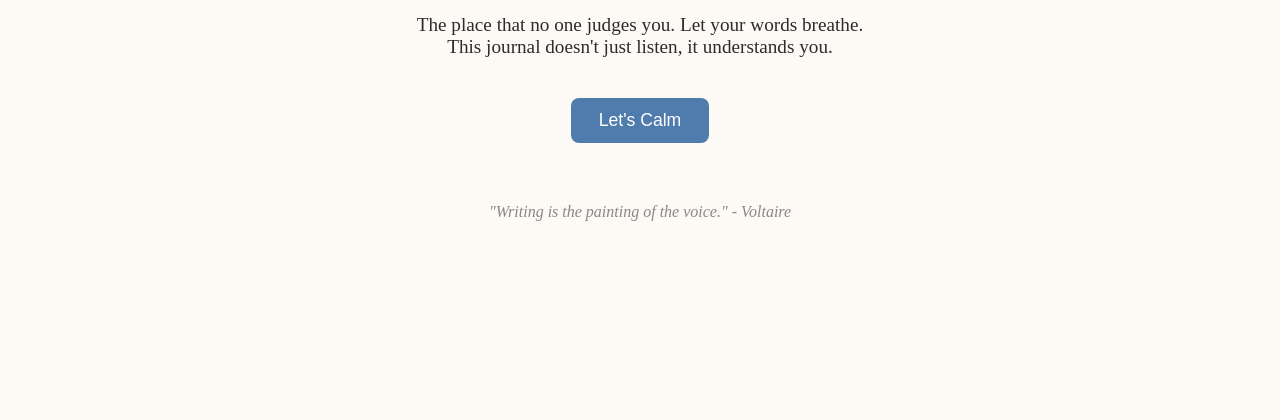
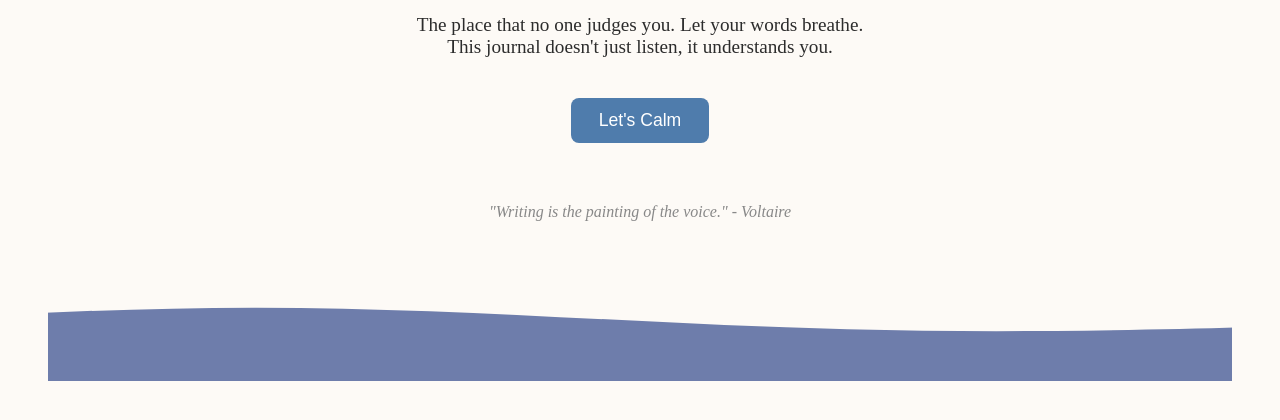
Before and after one commit to AlexNT-maker/Journalling_responds, a Flask app: page / in a window 1280 px wide. Shown: the part 287-707 px from the top of the page. Run offline with Flask 3, Linux system fonts and the light colour scheme.

Commit message:
Wave animation created with svg has been added on index.html

```diff
--- a/static/style.css
+++ b/static/style.css
@@ -134,3 +134,45 @@ body.dark-mode {
 #bubble:checked + .bubble:after {
     transform: rotate(-215deg);
 }
+
+
+.wave-container {
+    position: relative;
+    width: 100%;
+    height: 100px;
+    overflow: hidden;
+    margin-top: 60px;
+}
+
+.wave-wrapper {
+    display: flex;
+    width: 200%;
+    animation: waveMotion 8s linear infinite;
+}
+
+.wave-svg {
+    width: 100%;
+    height: 100px;
+    display: block;
+}
+
+.wave {
+    transition: fill 0.5s ease;
+}
+
+body.light-mode .wave {
+    fill: #6E7DAB;
+}
+
+body.dark-mode .wave {
+    fill: #648767;
+}
+
+@keyframes waveMotion {
+    0% {
+        transform: translateX(0);
+    }
+    100% {
+        transform: translateX(-50%);
+    }
+}
--- a/templates/index.html
+++ b/templates/index.html
@@ -19,4 +19,15 @@
 
 </div>
 
+<div class="wave-container">
+    <div class="wave-wrapper">
+    <svg class="wave-svg" viewBox="0 0 1440 320" preserveAspectRatio="none">
+    <path class="wave"
+    d="M0,160L60,165.3C120,171,240,181,360,160C480,139,600,85,720,85.3C840,85,960,139,1080,154.7C1200,171,1320,149,1380,138.7L1440,128L1440,320L0,320Z">
+</path> </svg>
+
+
+</div>
+</div>
+
 {% endblock %}
```
